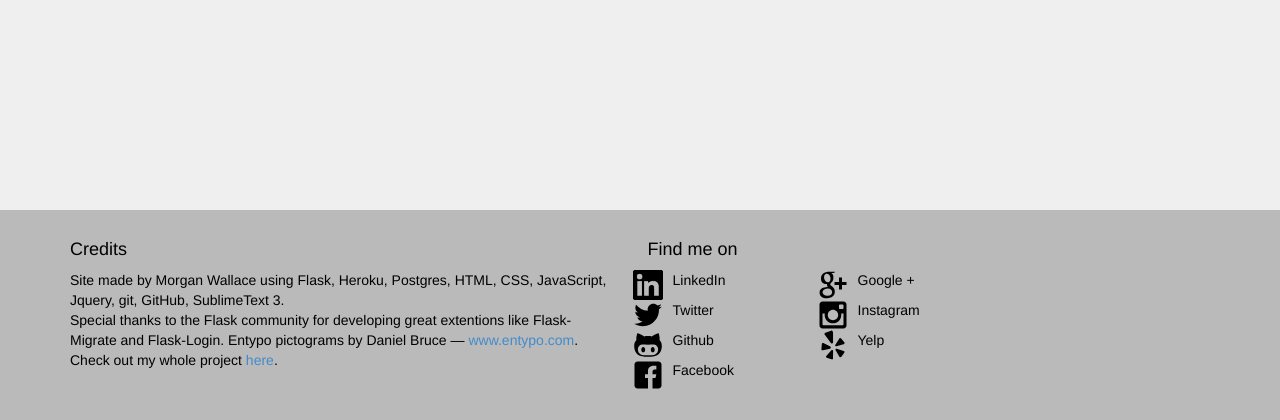
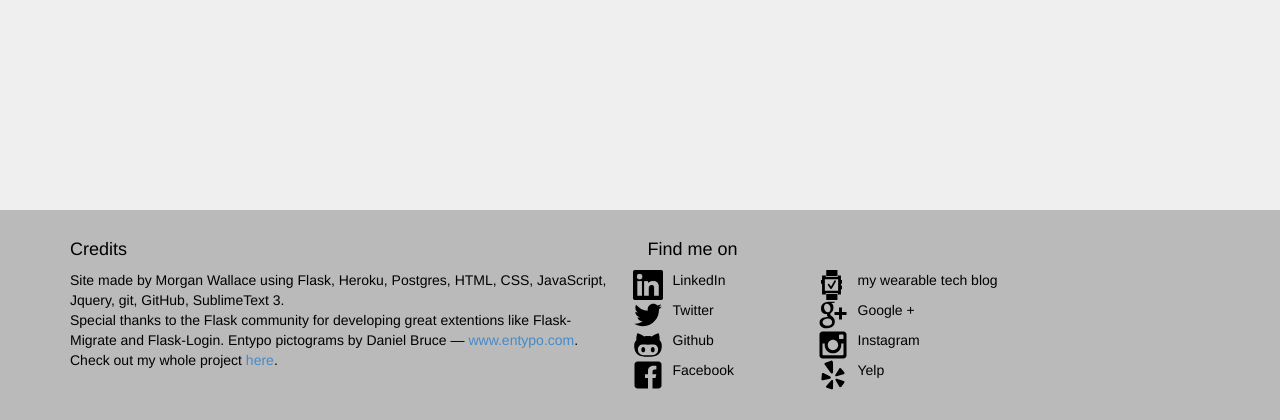
Before and after one commit to morganwallace/flask_portfolio, a Flask app: page /blog in a window 1280 px wide. Shown: the part 380-800 px from the top of the page. Run offline with Flask 2, Linux system fonts and the light colour scheme; some libraries are stand-ins or nearby versions.

```diff
--- a/templates/footer.html
+++ b/templates/footer.html
@@ -17,6 +17,7 @@
 				          <li><a href="http://www.facebook.com/morganmwallace" target="_blank"><img class="nav-icon social-icon" src="../static/img/facebook.svg"><p>  Facebook</p></a></li>
 				        </div>
 				        <div class="col-half">
+				          <li><a href="http://blog.morganwallace.com"><img src="../static/img/wearable.svg" class="nav-icon social-icon"><p>my wearable tech blog</p></a></h4></li>
 				          <li><a href="https://plus.google.com/u/0/+MorganWallacemorganwallace1" target="_blank"><img class="nav-icon social-icon" src="../static/img/google+.svg"><p>  Google +</p></a></li>
 				          <li><a href="http://instagram.com/morganmwallace/" target="_blank"><img class="nav-icon social-icon" src="../static/img/instagram.svg"><p>  Instagram</p></a></li>
 				          <li><a href="http://www.yelp.com/user_details?userid=8VMZiAzajQsc2eIdrTrSAA" target="_blank"><img class="nav-icon social-icon" src="../static/img/yelp.svg"><p>  Yelp</p></a></li>
```
Also changed, not shown: static/img/wearable.svg.
